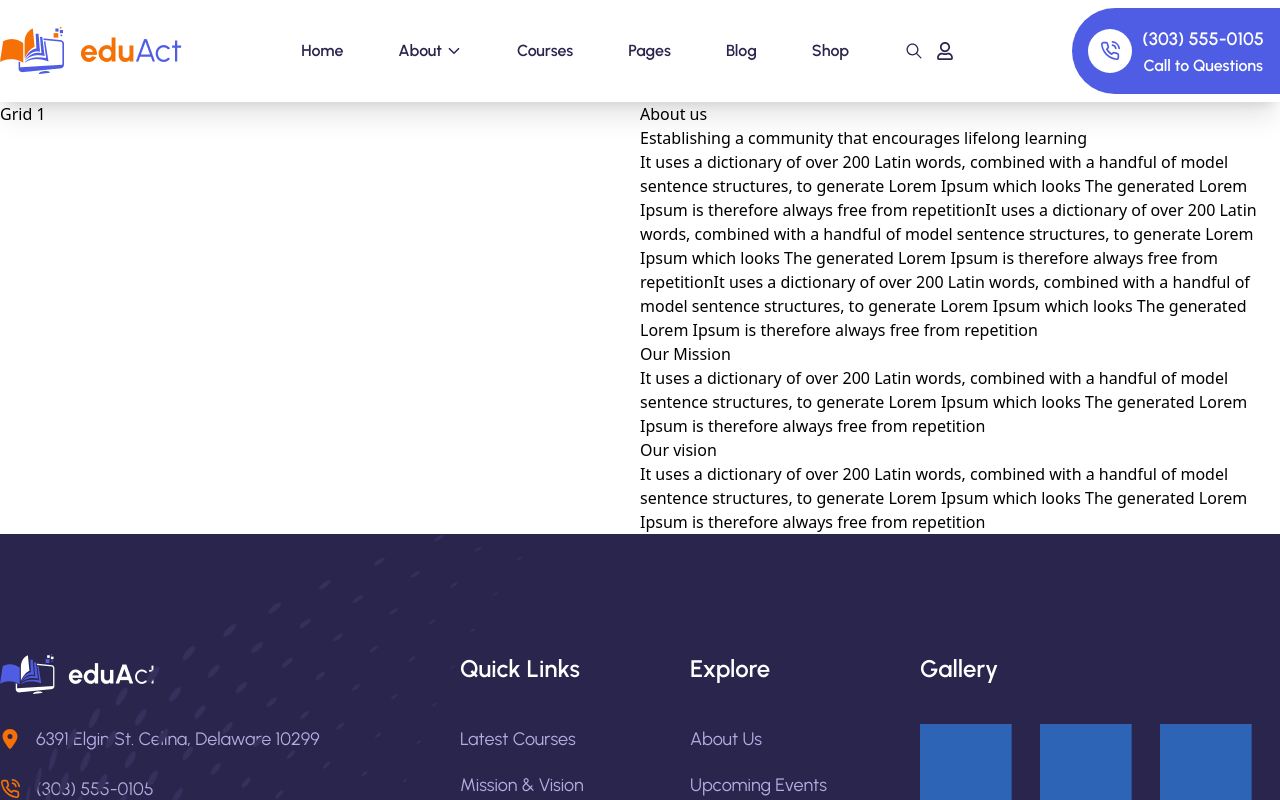
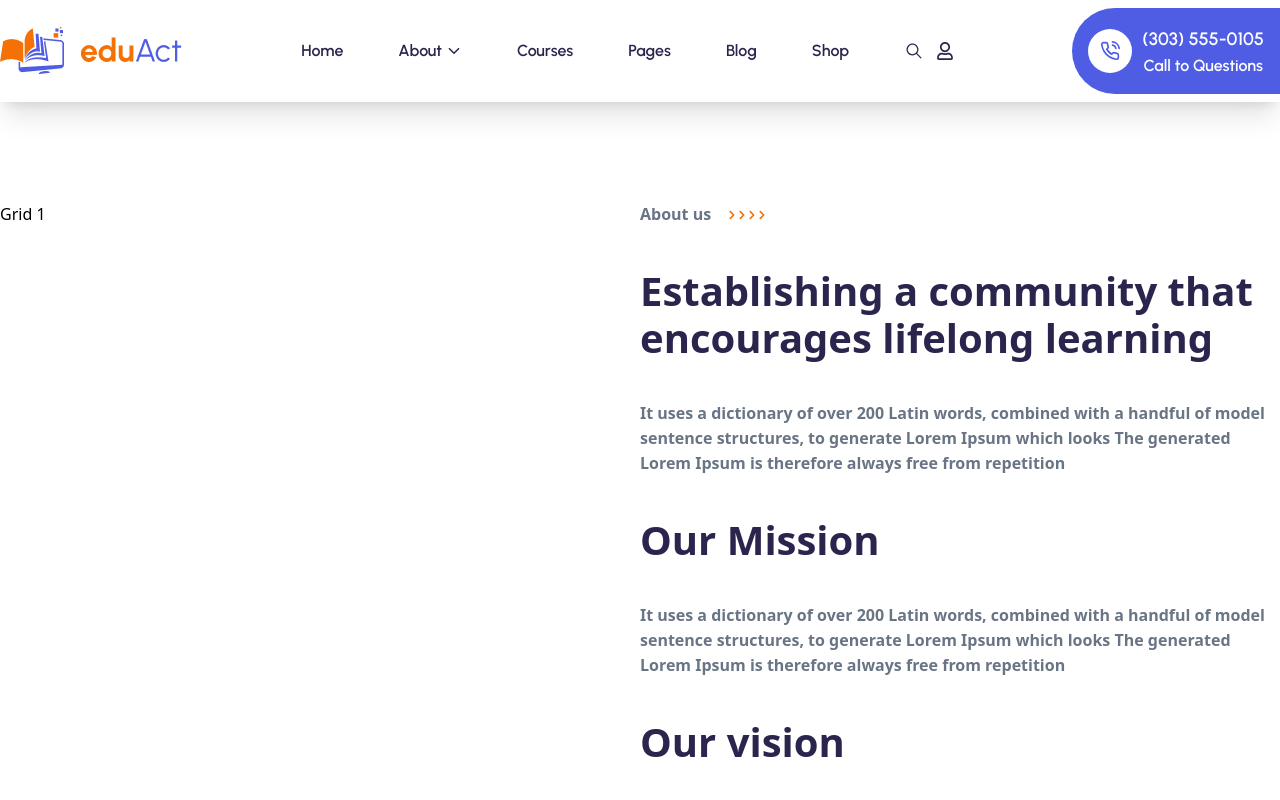
Before and after one commit to basudevkumer/eduact-frontend-design, a React (Vite) app: page /about in a window 1280 px wide. Shown: the top 800 px of the page. Built offline with nearby package versions, Linux system fonts and the light colour scheme.

Commit message:
Edit: edit headline and paragraph

```diff
--- a/src/component/about/About.jsx
+++ b/src/component/about/About.jsx
@@ -1,31 +1,39 @@
 import React from 'react'
 import Container from '../commonComponent/Container'
+import { FaChevronRight } from "react-icons/fa";
+
 function AboutSection() {
     return (
         <div>
             <Container>
-                <div className='grid grid-cols-2'>
+                <div className='grid grid-cols-2 py-25'>
                     <div>Grid 1</div>
                     <div>
-                        <div>
-                            <p>About us </p>
+                        <div className='flex items-center gap-4'>
+                            <p className='tet-[24px] font-bold text-[#4F5DE4] leading-6.5'>About us </p>
+                            <div className='flex items-center text-[10px]'>
+                                <FaChevronRight className='text-[#F57005]' />
+                                <FaChevronRight className='text-[#F57005]' />
+                                <FaChevronRight className='text-[#F57005]' />
+                                <FaChevronRight className='text-[#F57005]' />
+                            </div>
                         </div>
 
                         <div>
-                            <h1>Establishing a community that encourages lifelong learning</h1>
+                            <h1 >Establishing a community that encourages lifelong learning</h1>
                         </div>
 
                         <div>
-                            <p>It uses a dictionary of over 200 Latin words, combined with a handful of model sentence structures, to generate Lorem Ipsum which looks  The generated Lorem Ipsum is therefore always free from repetitionIt uses a dictionary of over 200 Latin words, combined with a handful of model sentence structures, to generate Lorem Ipsum which looks  The generated Lorem Ipsum is therefore always free from repetitionIt uses a dictionary of over 200 Latin words, combined with a handful of model sentence structures, to generate Lorem Ipsum which looks  The generated Lorem Ipsum is therefore always free from repetition</p>
-                        </div>
-
-                        <div>
-                            <h2>Our Mission</h2>
                             <p>It uses a dictionary of over 200 Latin words, combined with a handful of model sentence structures, to generate Lorem Ipsum which looks  The generated Lorem Ipsum is therefore always free from repetition</p>
                         </div>
 
                         <div>
-                            <h2>Our vision</h2>
+                            <h1>Our Mission</h1>
+                            <p>It uses a dictionary of over 200 Latin words, combined with a handful of model sentence structures, to generate Lorem Ipsum which looks  The generated Lorem Ipsum is therefore always free from repetition</p>
+                        </div>
+
+                        <div>
+                            <h1>Our vision</h1>
                             <p>It uses a dictionary of over 200 Latin words, combined with a handful of model sentence structures, to generate Lorem Ipsum which looks  The generated Lorem Ipsum is therefore always free from repetition</p>
                         </div>
                     </div>
--- a/src/index.css
+++ b/src/index.css
@@ -10,3 +10,11 @@
 .l{
   color: #181818cc
 }
+
+h1{
+  @apply text-[40px] text-[#2A254D] font-bold leading-[47px] py-10
+}
+
+p{
+  @apply text-[16px] text-[#697585] font-semibold leading-[25px]
+}
```
